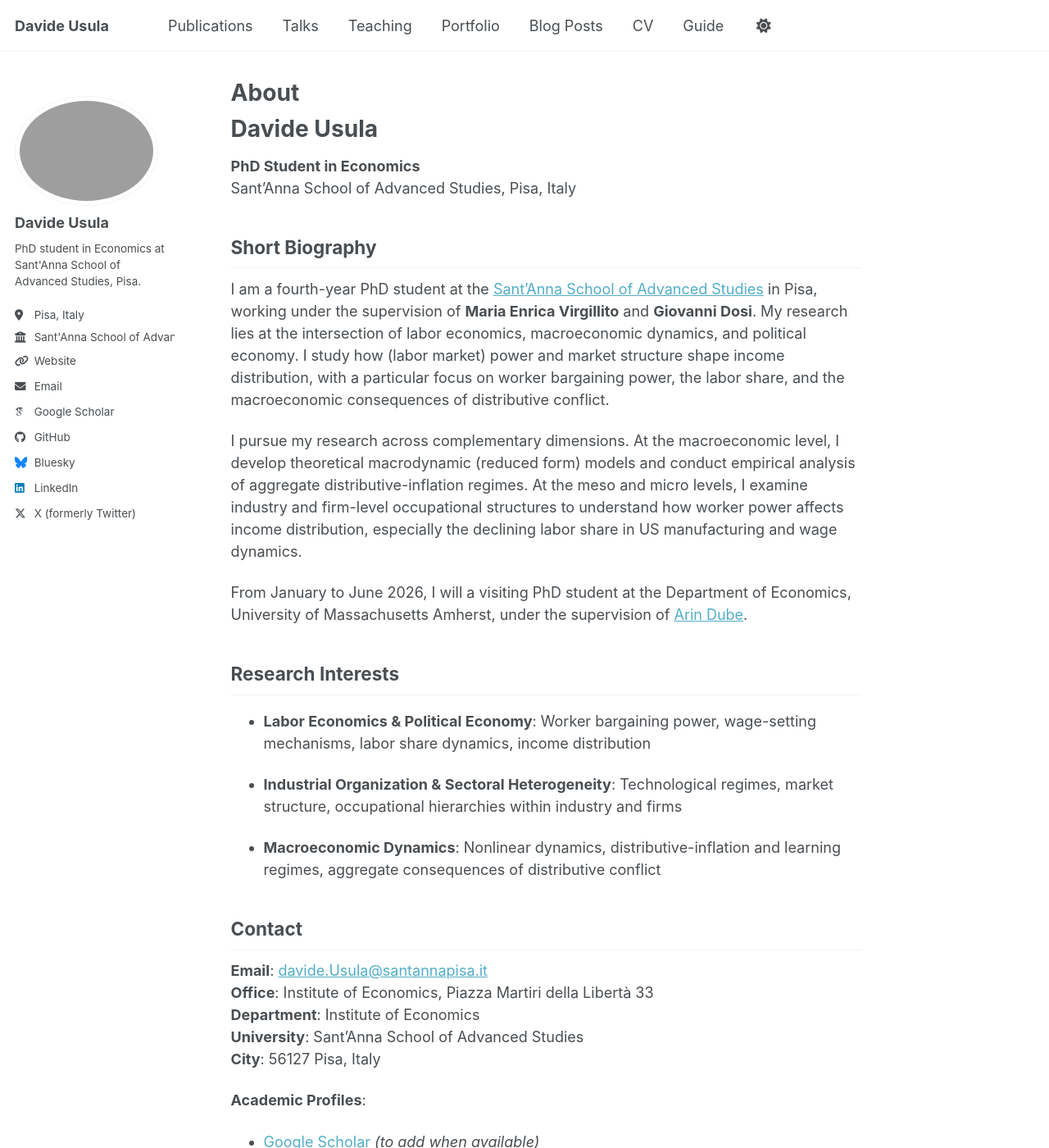
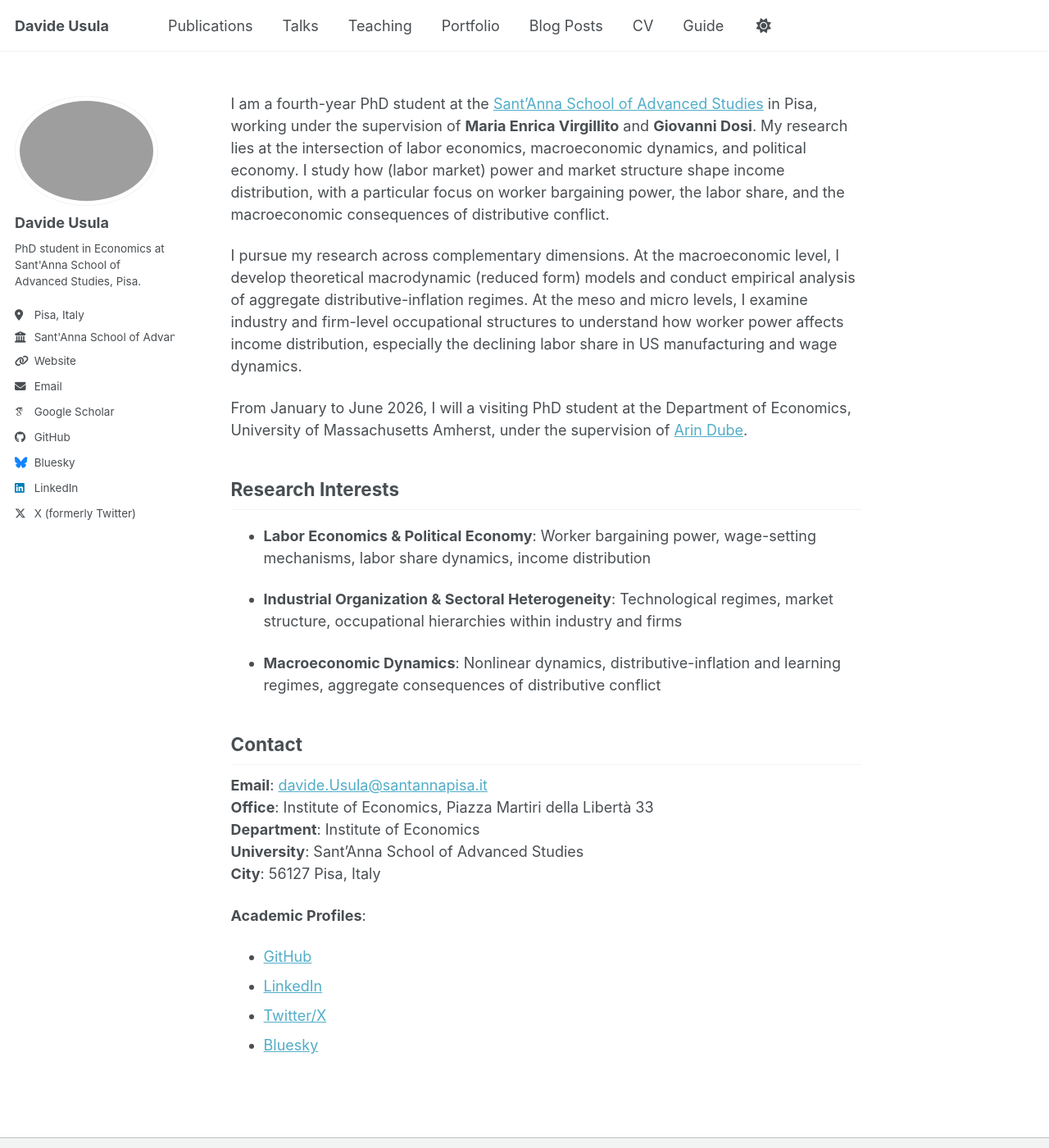
Before and after one commit to davideusula/davideusula.github.io, a Jekyll site: the page built from _pages/about.md, in a window 1280 px wide and 1400 px high. Shown: the whole window at 82% size. Built offline with Jekyll 4.4.1, drawn with Linux system fonts in a browser that asks for light colours; some web fonts are replaced; a script bundle is joined from its source files by our own code; library files that are not in the unit come from our copies; some of the changed text lies outside the part shown.

Commit message:
Update about.md

```diff
--- a/_pages/about.md
+++ b/_pages/about.md
@@ -1,19 +1,12 @@
 ---
 layout: single
-title: "About"
+title: ""
 permalink: /
 author_profile: true
 redirect_from:
   - /about/
   - /about.html
 ---
-
-# Davide Usula
-
-**PhD Student in Economics**
-Sant'Anna School of Advanced Studies, Pisa, Italy
-
-## Short Biography
 
 I am a fourth-year PhD student at the [Sant'Anna School of Advanced Studies](https://www.santannapisa.it/) in Pisa, working under the supervision of **Maria Enrica Virgillito** and **Giovanni Dosi**. My research lies at the intersection of labor economics, macroeconomic dynamics, and political economy. I study how (labor market) power and market structure shape income distribution, with a particular focus on worker bargaining power, the labor share, and the macroeconomic consequences of distributive conflict.
 
@@ -41,8 +34,7 @@ From January to June 2026, I will a visiting PhD student at the Department of Ec
 **City**: 56127 Pisa, Italy
 
 **Academic Profiles**:
-- [Google Scholar](#) *(to add when available)*
-- [ORCID](#) *(to add when available)*
+
 - [GitHub](https://github.com/davideusula)
 - [LinkedIn](https://it.linkedin.com/in/davide-usula-569a51310)
 - [Twitter/X](https://twitter.com/usula_davide)
```
